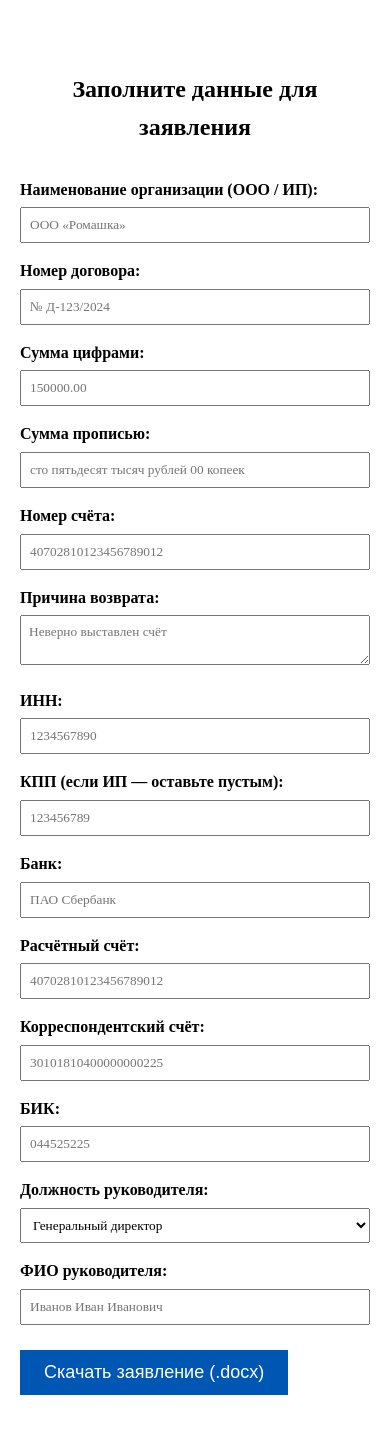
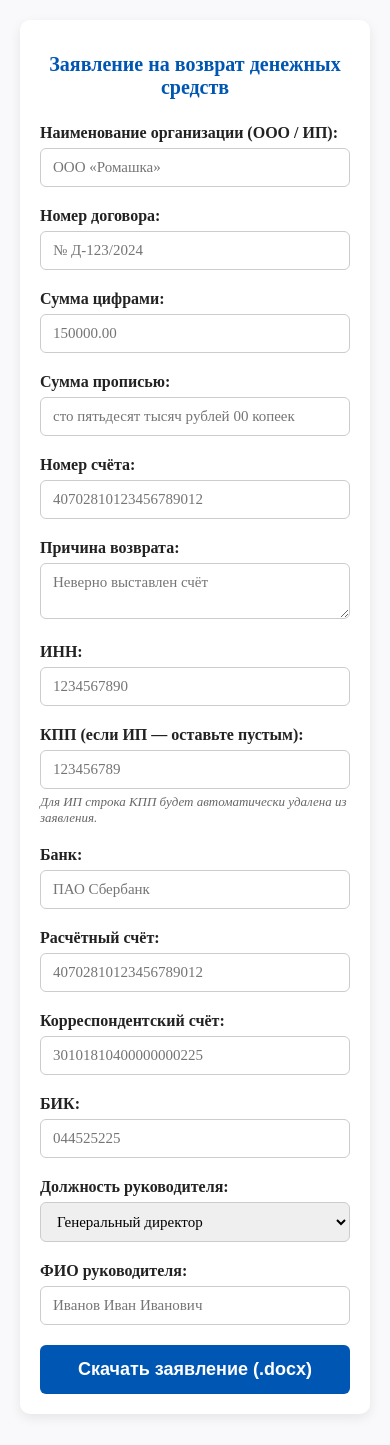
Before and after one commit to osinec/zayvlenue, a plain HTML site: page index.html in a window 390 px wide. Drawn offline with Linux system fonts and the light colour scheme.

Commit message:
Update index.html

```diff
--- a/index.html
+++ b/index.html
@@ -3,97 +3,171 @@
 <head>
   <meta charset="UTF-8" />
   <meta name="viewport" content="width=device-width, initial-scale=1.0"/>
-  <title>Заявление на возврат ДС по СМБ</title>
+  <title>Заявление на возврат ДС — СМБ</title>
+  <!-- Загружаем библиотеки -->
   <script src="https://unpkg.com/docx@7.4.1/build/index.js"></script>
   <script src="https://cdnjs.cloudflare.com/ajax/libs/FileSaver.js/2.0.5/FileSaver.min.js"></script>
   <style>
+    * {
+      box-sizing: border-box;
+    }
     body {
-      font-family: Times New Roman, serif;
-      max-width: 700px;
-      margin: 30px auto;
+      font-family: 'Times New Roman', Times, serif;
+      background-color: #f9f9fb;
+      margin: 0;
       padding: 20px;
-      line-height: 1.6;
+      color: #333;
     }
-    h2 {
+    .container {
+      max-width: 720px;
+      margin: 0 auto;
+      background: white;
+      padding: 30px;
+      border-radius: 10px;
+      box-shadow: 0 4px 12px rgba(0,0,0,0.08);
+    }
+    h1 {
       text-align: center;
-      margin-bottom: 30px;
+      margin-bottom: 25px;
+      color: #0056b3;
+      font-size: 24px;
+    }
+    .form-group {
+      margin-bottom: 20px;
     }
     label {
       display: block;
-      margin-top: 15px;
+      margin-bottom: 6px;
       font-weight: bold;
+      color: #222;
     }
     input, select, textarea {
       width: 100%;
-      padding: 8px;
-      margin-top: 5px;
-      box-sizing: border-box;
+      padding: 10px 12px;
+      border: 1px solid #ccc;
+      border-radius: 6px;
       font-family: inherit;
+      font-size: 15px;
+      transition: border-color 0.2s;
+    }
+    input:focus, select:focus, textarea:focus {
+      outline: none;
+      border-color: #0056b3;
+      box-shadow: 0 0 0 2px rgba(0,86,179,0.15);
     }
     button {
-      margin-top: 25px;
-      padding: 12px 24px;
-      font-size: 18px;
+      display: block;
+      width: 100%;
+      padding: 14px;
       background-color: #0056b3;
       color: white;
+      font-size: 18px;
+      font-weight: bold;
       border: none;
+      border-radius: 6px;
       cursor: pointer;
+      transition: background-color 0.2s;
     }
     button:hover {
-      background-color: #003d82;
+      background-color: #004299;
+    }
+    .note {
+      font-size: 13px;
+      color: #666;
+      margin-top: 5px;
+      font-style: italic;
+    }
+    @media (max-width: 600px) {
+      .container {
+        padding: 20px;
+      }
+      h1 {
+        font-size: 20px;
+      }
     }
   </style>
 </head>
 <body>
-  <h2>Заполните данные для заявления</h2>
+  <div class="container">
+    <h1>Заявление на возврат денежных средств</h1>
 
+    <div class="form-group">
       <label for="orgName">Наименование организации (ООО / ИП):</label>
       <input type="text" id="orgName" placeholder="ООО «Ромашка»">
+    </div>
 
+    <div class="form-group">
       <label for="contractNumber">Номер договора:</label>
       <input type="text" id="contractNumber" placeholder="№ Д-123/2024">
+    </div>
 
+    <div class="form-group">
       <label for="amountNumeric">Сумма цифрами:</label>
       <input type="text" id="amountNumeric" placeholder="150000.00">
+    </div>
 
+    <div class="form-group">
       <label for="amountWords">Сумма прописью:</label>
       <input type="text" id="amountWords" placeholder="сто пятьдесят тысяч рублей 00 копеек">
+    </div>
 
+    <div class="form-group">
       <label for="accountNumber">Номер счёта:</label>
       <input type="text" id="accountNumber" placeholder="40702810123456789012">
+    </div>
 
+    <div class="form-group">
       <label for="refundReason">Причина возврата:</label>
       <textarea id="refundReason" rows="2" placeholder="Неверно выставлен счёт"></textarea>
+    </div>
 
+    <div class="form-group">
       <label for="inn">ИНН:</label>
       <input type="text" id="inn" placeholder="1234567890">
+    </div>
 
+    <div class="form-group">
       <label for="kpp">КПП (если ИП — оставьте пустым):</label>
       <input type="text" id="kpp" placeholder="123456789">
+      <div class="note">Для ИП строка КПП будет автоматически удалена из заявления.</div>
+    </div>
 
+    <div class="form-group">
       <label for="bank">Банк:</label>
       <input type="text" id="bank" placeholder="ПАО Сбербанк">
+    </div>
 
+    <div class="form-group">
       <label for="checkingAccount">Расчётный счёт:</label>
       <input type="text" id="checkingAccount" placeholder="40702810123456789012">
+    </div>
 
+    <div class="form-group">
       <label for="correspondentAccount">Корреспондентский счёт:</label>
       <input type="text" id="correspondentAccount" placeholder="30101810400000000225">
+    </div>
 
+    <div class="form-group">
       <label for="bik">БИК:</label>
       <input type="text" id="bik" placeholder="044525225">
+    </div>
 
+    <div class="form-group">
       <label for="directorTitle">Должность руководителя:</label>
       <select id="directorTitle">
         <option value="Генеральный директор">Генеральный директор</option>
         <option value="Директор">Директор</option>
         <option value="ИП">ИП</option>
       </select>
+    </div>
 
+    <div class="form-group">
       <label for="directorName">ФИО руководителя:</label>
       <input type="text" id="directorName" placeholder="Иванов Иван Иванович">
+    </div>
 
     <button onclick="generateStatement()">Скачать заявление (.docx)</button>
+  </div>
 
   <script>
     function getCurrentDate() {
@@ -105,62 +179,65 @@
     }
 
     function generateStatement() {
-      const orgName = document.getElementById("orgName").value || "[Наименование организации]";
-      const contractNumber = document.getElementById("contractNumber").value || "[номер договора]";
-      const amountNumeric = document.getElementById("amountNumeric").value || "[сумма]";
-      const amountWords = document.getElementById("amountWords").value || "[расшифровка суммы]";
-      const accountNumber = document.getElementById("accountNumber").value || "[номер счёта]";
-      const refundReason = document.getElementById("refundReason").value || "________________________________________";
-      const inn = document.getElementById("inn").value || "________________________";
-      const kpp = document.getElementById("kpp").value;
-      const bank = document.getElementById("bank").value || "________________________";
-      const checkingAccount = document.getElementById("checkingAccount").value || "________________________";
-      const correspondentAccount = document.getElementById("correspondentAccount").value || "________________________";
-      const bik = document.getElementById("bik").value || "________________________";
+      // Получаем значения
+      const orgName = document.getElementById("orgName").value.trim() || "[Наименование организации]";
+      const contractNumber = document.getElementById("contractNumber").value.trim() || "[номер договора]";
+      const amountNumeric = document.getElementById("amountNumeric").value.trim() || "[сумма]";
+      const amountWords = document.getElementById("amountWords").value.trim() || "[расшифровка суммы]";
+      const accountNumber = document.getElementById("accountNumber").value.trim() || "[номер счёта]";
+      const refundReason = document.getElementById("refundReason").value.trim() || "________________________________________";
+      const inn = document.getElementById("inn").value.trim() || "________________________";
+      const kpp = document.getElementById("kpp").value.trim();
+      const bank = document.getElementById("bank").value.trim() || "________________________";
+      const checkingAccount = document.getElementById("checkingAccount").value.trim() || "________________________";
+      const correspondentAccount = document.getElementById("correspondentAccount").value.trim() || "________________________";
+      const bik = document.getElementById("bik").value.trim() || "________________________";
       const directorTitle = document.getElementById("directorTitle").value;
-      const directorName = document.getElementById("directorName").value || "________________________";
+      const directorName = document.getElementById("directorName").value.trim() || "________________________";
       const currentDate = getCurrentDate();
+
+      // Проверка: если библиотека не загружена
+      if (typeof window.docx === 'undefined' || typeof saveAs === 'undefined') {
+        alert('Ошибка: не удалось загрузить необходимые библиотеки. Проверьте подключение к интернету.');
+        return;
+      }
 
       const { Document, Paragraph, TextRun, Packer, AlignmentType } = window.docx;
 
       const paragraphs = [];
 
-      // Исх. № ________ от дата
+      // Исх. № и дата
       paragraphs.push(
         new Paragraph({
-          children: [
-            new TextRun(`Исх. №  ________\nот   ${currentDate}`)
-          ],
+          children: [new TextRun(`Исх. №  ________\nот   ${currentDate}`)],
           alignment: AlignmentType.LEFT,
           spacing: { after: 200 }
         })
       );
 
-      // Адресат — выравнивание по правому краю
+      // Адресат — по правому краю
       paragraphs.push(
         new Paragraph({
           children: [
-            new TextRun("Генеральному директору"),
-            new TextRun("\nООО \"СМБ-сервис\""),
-            new TextRun("\nАндрееву И.Н.")
+            new TextRun("Генеральному директору\n"),
+            new TextRun('ООО "СМБ-сервис"\n'),
+            new TextRun("Андрееву И.Н.")
           ],
           alignment: AlignmentType.RIGHT,
           spacing: { after: 400 }
         })
       );
 
-      // Заголовок — жирный, выравнивание по центру
+      // Заголовок — жирный, по центру
       paragraphs.push(
         new Paragraph({
-          children: [
-            new TextRun("заявление на возврат денежных средств").bold()
-          ],
+          children: [new TextRun("заявление на возврат денежных средств").bold()],
           alignment: AlignmentType.CENTER,
           spacing: { after: 400 }
         })
       );
 
-      // Основной текст — выравнивание по ширине
+      // Основной текст — по ширине
       const mainText = `ООО  ${orgName}  просит произвести возврат денежных средств по договору   ${contractNumber}  в размере  ${amountNumeric} (${amountWords}), в том числе НДС по ставке в соответствии с действующим законодательством, по счету  ${accountNumber}`;
       paragraphs.push(
         new Paragraph({
@@ -196,8 +273,8 @@
         })
       );
 
-      // КПП — только если не пустой
-      if (kpp.trim() !== "") {
+      // КПП — только если заполнен
+      if (kpp !== "") {
         paragraphs.push(
           new Paragraph({
             children: [new TextRun(`КПП ${kpp}`)],
@@ -256,7 +333,7 @@
         })
       );
 
-      // М.П. — выравнивание по правому краю с отступом
+      // М.П. — по правому краю
       paragraphs.push(
         new Paragraph({
           children: [new TextRun("М.П.")],
@@ -265,17 +342,14 @@
         })
       );
 
-      // Создание документа
-      const doc = new Document({
-        sections: [{
-          properties: {},
-          children: paragraphs
-        }]
-      });
+      // Создание и скачивание документа
+      const doc = new Document({ sections: [{ children: paragraphs }] });
 
-      // Скачивание
       Packer.toBlob(doc).then(blob => {
         saveAs(blob, "Заявление_на_возврат_ДС.docx");
+      }).catch(err => {
+        console.error("Ошибка генерации документа:", err);
+        alert("Не удалось создать документ. Попробуйте обновить страницу.");
       });
     }
   </script>
```
Lines whose indentation alone changed are shown as unchanged.
